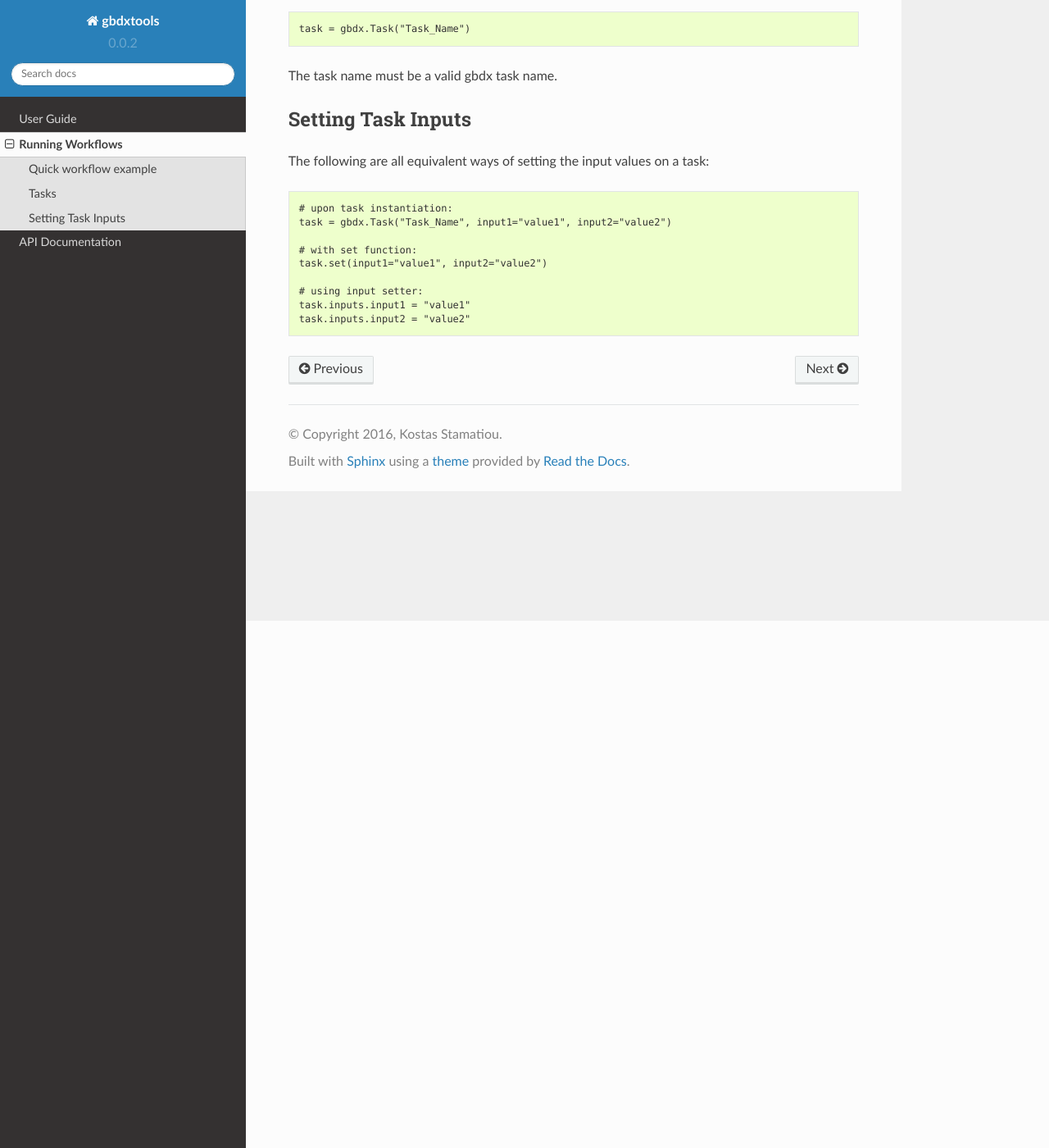
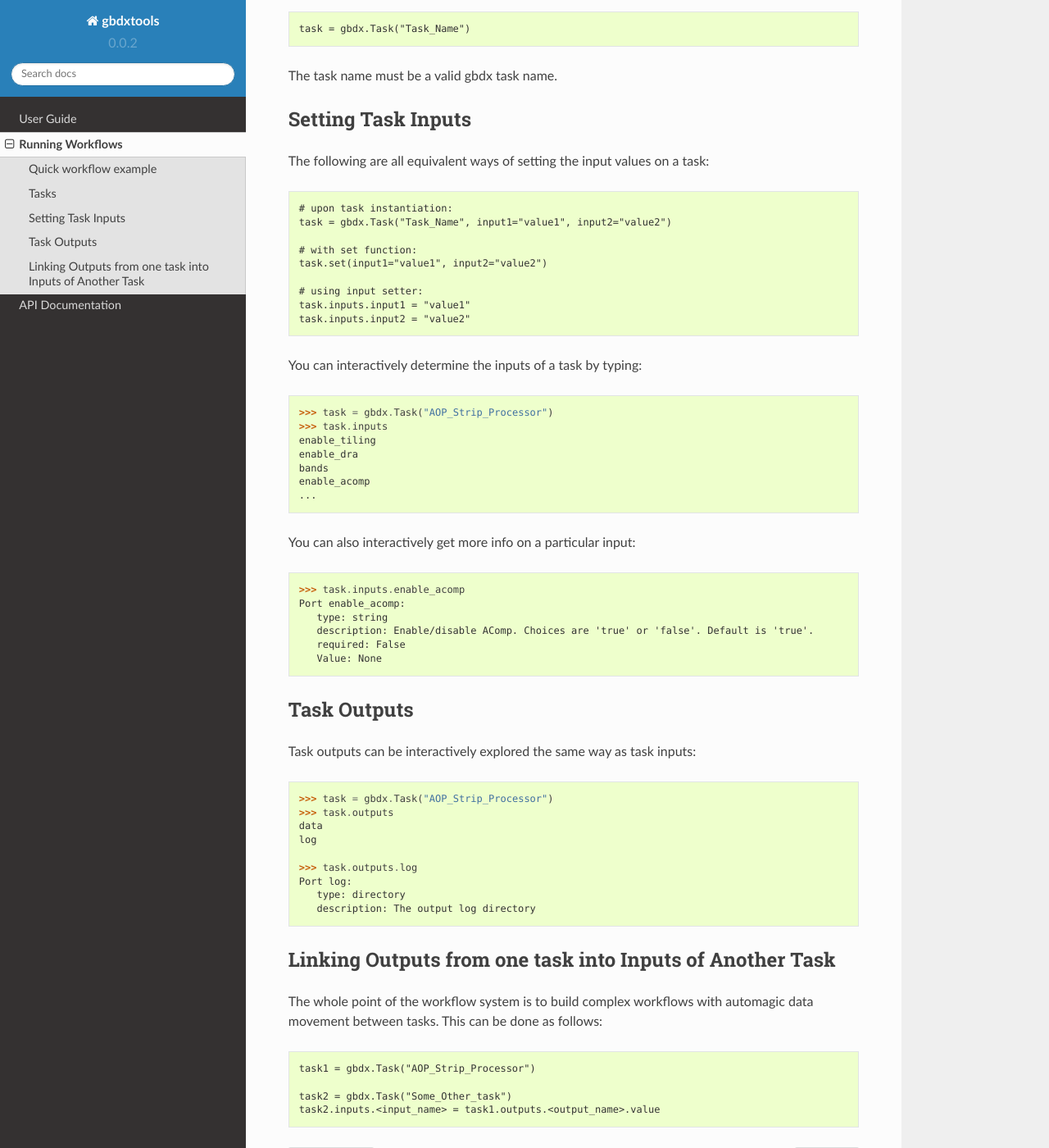
Before and after one commit to DigitalGlobe/gbdxtools, a Sphinx documentation site: the page built from docs/running_workflows.rst, in a window 1280 px wide and 1400 px high, scrolled down 643 px. Shown: the whole window at 82% size. Built offline with Sphinx 7.4.7 and the Read the Docs theme 2.0.0, drawn with Linux system fonts in a browser that asks for light colours.

Commit message:
more docs

```diff
--- a/docs/running_workflows.rst
+++ b/docs/running_workflows.rst
@@ -50,3 +50,57 @@ The following are all equivalent ways of setting the input values on a task:
     # using input setter:
     task.inputs.input1 = "value1"
     task.inputs.input2 = "value2"
+
+You can interactively determine the inputs of a task by typing:
+
+.. code-block:: pycon
+
+    >>> task = gbdx.Task("AOP_Strip_Processor")
+    >>> task.inputs
+    enable_tiling
+    enable_dra
+    bands
+    enable_acomp
+    ...
+
+You can also interactively get more info on a particular input:
+
+.. code-block:: pycon
+
+    >>> task.inputs.enable_acomp
+    Port enable_acomp:
+       type: string
+       description: Enable/disable AComp. Choices are 'true' or 'false'. Default is 'true'.
+       required: False
+       Value: None
+
+Task Outputs
+-----------------------
+
+Task outputs can be interactively explored the same way as task inputs:
+
+.. code-block:: pycon
+
+    >>> task = gbdx.Task("AOP_Strip_Processor")
+    >>> task.outputs
+    data
+    log
+
+    >>> task.outputs.log
+    Port log:
+       type: directory
+       description: The output log directory
+
+
+Linking Outputs from one task into Inputs of Another Task
+-----------------------
+
+The whole point of the workflow system is to build complex workflows with
+automagic data movement between tasks. This can be done as follows:
+
+.. code-block:: pycon
+
+    task1 = gbdx.Task("AOP_Strip_Processor")
+
+    task2 = gbdx.Task("Some_Other_task")
+    task2.inputs.<input_name> = task1.outputs.<output_name>.value
```
